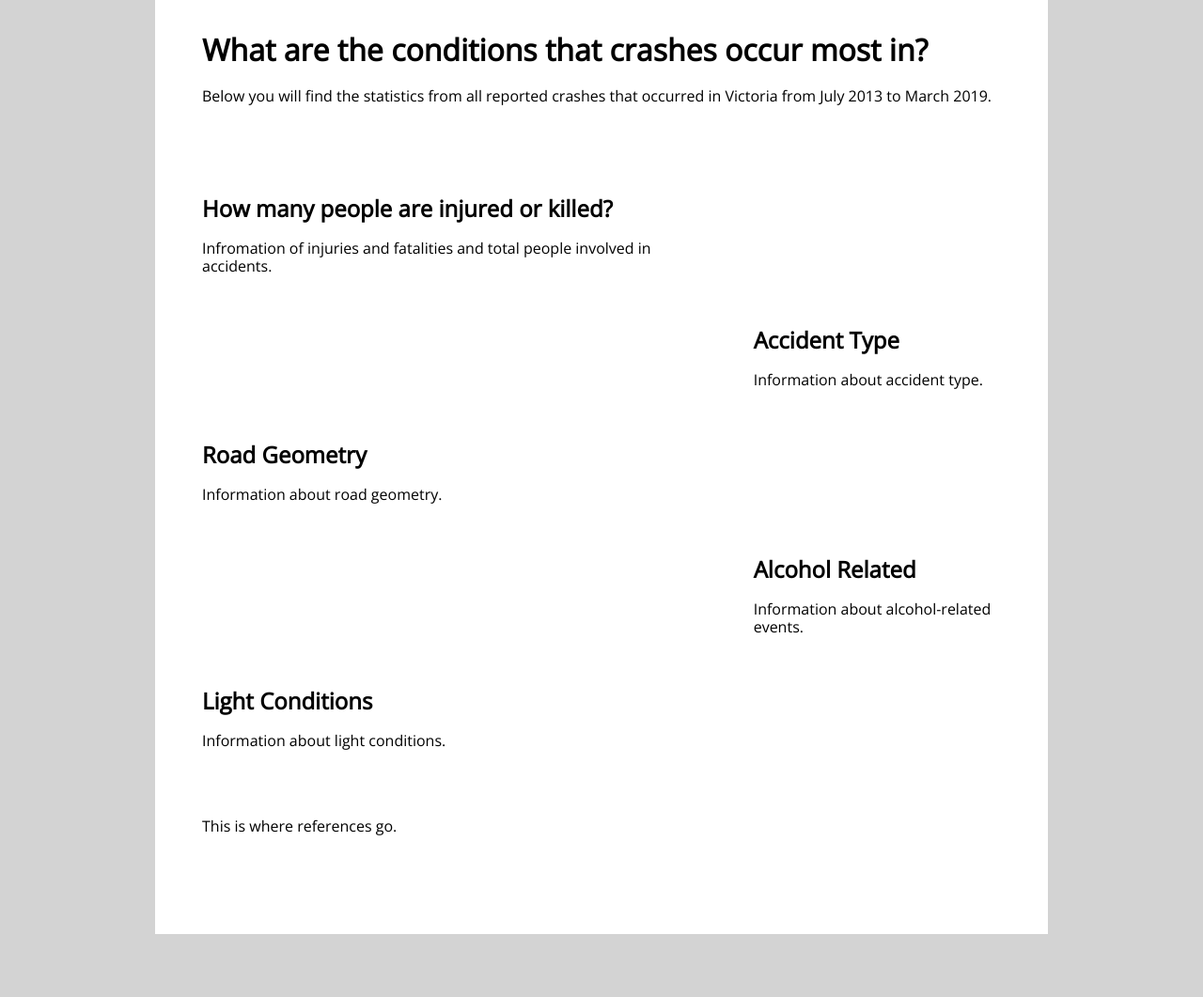
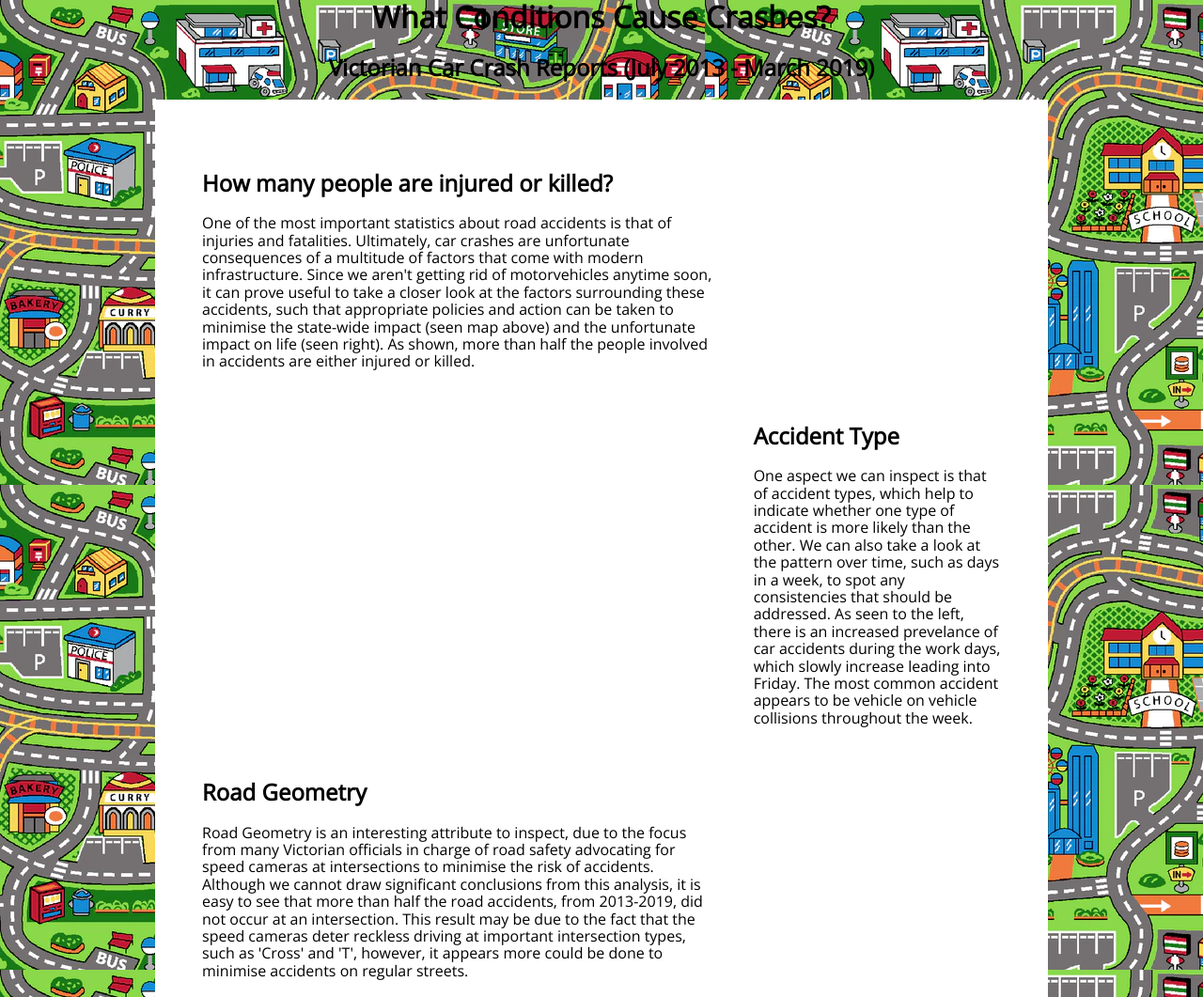
Before and after one commit to AndrewHarrisonStudent/3179, a plain HTML site: page index.html in a window 1280 px wide. Shown: the top 1061 px of the page at 94% size. Before the commit the page ends 994 px from the top, so only its background shows below. Drawn offline with nearby package versions, Linux system fonts and the light colour scheme; a script that the page names is missing.

Commit message:
Final product

```diff
--- a/index.html
+++ b/index.html
@@ -1,7 +1,7 @@
 <html>
 
 <head>
-  <title>Multiple Visualisations | An Example</title>
+    <title>What Conditions Cause Crashes?</title>
   <!-- Import Vega & Vega-Lite (does not have to be from CDN) -->
   <script src="https://cdn.jsdelivr.net/npm/vega@5.20.2"></script>
   <script src="https://cdn.jsdelivr.net/npm/vega-lite@5.1.0"></script>
@@ -20,28 +20,24 @@
   <!-- CSS file -->
   <link rel="stylesheet" type="text/css" href="css/styles.css" media="all">
 
+  <div class="heading">
+      <center>
+      <h1>What Conditions Cause Crashes?</h1>
+      <p></p>
+      <h2>Victorian Car Crash Reports (July 2013 - March 2019)</h2>
+    </center>
+  </div>
 
 </head>
 
-<body>
+<body style="background-image:url('4813_BH_Suburbs_110x160cms.png')">
 
   <div class="page">
-
-    <!-- TITLE -->
-    <!-- pure grid group -->
-    <div class="pure-g">
-      <div class="pure-u-1-1">
-        <h1>What are the conditions that crashes occur most in?</h1>
-        <p>Below you will find the statistics from all reported crashes that occurred in Victoria from July 2013 to March 2019.</p>
-      </div>
-    </div>
-    <!-- end pure grid group -->
-
     <!-- MAP -->
     <!-- pure grid group -->
     <div class="pure-g">
       <div class="pure-u-1-1">
-        <div id="vis1" class="vis-container"></div>
+        <center id="vis1" class="vis-container"></center>
       </div>
     </div>
     <!-- end pure grid group -->
@@ -52,7 +48,16 @@
       <div class="pure-u-2-3">
         <div class="description description-left">
           <h2>How many people are injured or killed?</h2>
-          <p>Infromation of injuries and fatalities and total people involved in accidents.</p>
+          <p>One of the most important statistics about road accidents
+            is that of injuries and fatalities. Ultimately, car crashes are
+            unfortunate consequences of a multitude of factors that come with modern
+            infrastructure. Since we aren't getting rid of motorvehicles anytime soon,
+            it can prove useful to take a closer look at the factors surrounding these
+            accidents, such that appropriate policies and action can be taken to minimise
+            the state-wide impact (seen map above) and the unfortunate impact on life
+            (seen right). As shown, more than half the people involved in accidents are
+            either injured or killed.
+          </p>
         </div>
       </div>
       <div class="pure-u-1-3">
@@ -70,7 +75,14 @@
       <div class="pure-u-1-3">
         <div class="description description-right">
           <h2>Accident Type</h2>
-          <p>Information about accident type.</p>
+          <p>One aspect we can inspect is that of accident types, which help to indicate
+            whether one type of accident is more likely than the other. We can also take
+            a look at the pattern over time, such as days in a week, to spot any consistencies
+            that should be addressed.
+            As seen to the left, there is an increased prevelance of car accidents
+            during the work days, which slowly increase leading into Friday. The most common
+            accident appears to be vehicle on vehicle collisions throughout the week.
+          </p>
         </div>
       </div>
     </div>
@@ -82,7 +94,15 @@
       <div class="pure-u-2-3">
         <div class="description description-left">
           <h2>Road Geometry</h2>
-          <p>Information about road geometry.</p>
+          <p>Road Geometry is an interesting attribute to inspect, due to the focus
+            from many Victorian officials in charge of road safety advocating for speed
+            cameras at intersections to minimise the risk of accidents. Although we cannot
+            draw significant conclusions from this analysis, it is easy to see that more than
+            half the road accidents, from 2013-2019, did not occur at an intersection. This result
+            may be due to the fact that the speed cameras deter reckless driving at important
+            intersection types, such as 'Cross' and 'T', however, it appears more could be done
+            to minimise accidents on regular streets.
+          </p>
         </div>
       </div>
       <div class="pure-u-1-3">
@@ -100,7 +120,11 @@
       <div class="pure-u-1-3">
         <div class="description description-right">
           <h2>Alcohol Related</h2>
-          <p>Information about alcohol-related events.</p>
+          <p>Drink-Driving is a known issue, and it may appear that past campaigns have of made a strong impact on
+            minimising it's occurance. Regardless of alcohol, however, more
+            accidents occur at school pick-up time (3PM-4PM) and peak-hour traffic times (8:45AM, and 5:30PM),
+            than at any other point in the day.
+          </p>
         </div>
       </div>
     </div>
@@ -112,7 +136,15 @@
       <div class="pure-u-2-3">
         <div class="description description-left">
           <h2>Light Conditions</h2>
-          <p>Information about light conditions.</p>
+          <p>Visibility is the most important factor surround a driver's capabilities to
+            operate a motorvehicle. It may appear counterintuitive then, that more accidents
+            occur during the day, than at dusk, dawn, or night. This can possibly be explained
+            by the higher proportion of cars being present on the road throughout the day,
+            leading to a greater risk of accidents occuring, which is reflected in these
+            figures. Hence, it is easy to see, that although we may have assumptions on what
+            factors may appear to be detrimental to drivers, it is only by looking at the data
+            we can uncover the true detail.
+          </p>
         </div>
       </div>
       <div class="pure-u-1-3">
@@ -125,7 +157,10 @@
   <!-- pure grid group -->
     <div class="pure-g">
       <div class="pure-u-1-1">
-        <p>This is where references go.</p>
+        <p>
+            Source: CHAUHAN G. Victoria State Accident DataSet [Internet]. Kaggle.com. 2019 [cited 2023 Sep 22]. Available from: https://www.kaggle.com/datasets/gaurav896/victoria-state-accident-dataset/
+        </p>
+        <p>Author of this Visualisation: Andrew Harrison, Date: 15/10/23</p>
       </div>
     </div>
     <!-- end pure grid group -->
--- a/injorfatal_vis.json
+++ b/injorfatal_vis.json
@@ -1,6 +1,6 @@
 {
   "$schema": "https://vega.github.io/schema/vega-lite/v5.json",
-  "width": 300,
+  "width": 250,
   "height": 200,
   "data": {
     "values": [
--- a/light_cond_vis.json
+++ b/light_cond_vis.json
@@ -1,6 +1,6 @@
 {
   "$schema": "https://vega.github.io/schema/vega-lite/v5.json",
-  "width": 300,
+  "width": 250,
   "height": 200,
   "data": {
     "values": [
--- a/road_geom_vis.json
+++ b/road_geom_vis.json
@@ -1,6 +1,6 @@
 {
   "$schema": "https://vega.github.io/schema/vega-lite/v5.json",
-  "width": 300,
+  "width": 250,
   "height": 200,
   "data": {
     "values": [
@@ -30,7 +30,7 @@
       "legend": {
         "direction": "horizontal",
         "orient": "none",
-        "legendX": 25,
+        "legendX": 15,
         "legendY": 210
       }
     }
```
Also changed, not shown: 4813_BH_Suburbs_110x160cms.png (added).
